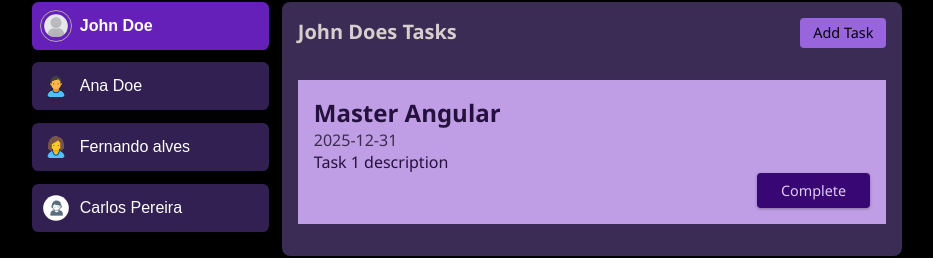
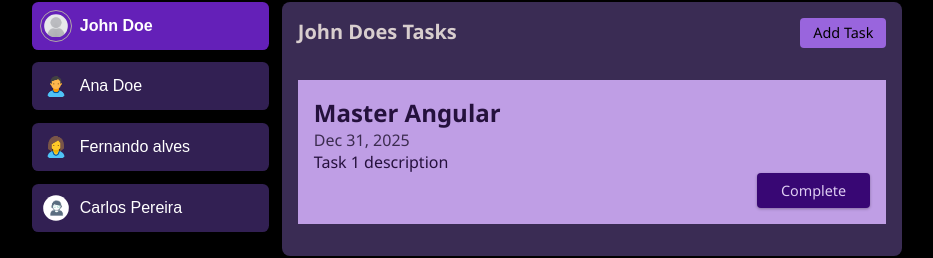
Before and after one commit to alessandrouleon/task-angular, an Angular app: page / in a window 1280 px wide. Both pictures are taken after a click on the button "John Doe". Shown: the part 184-442 px from the top of the page, without its empty margins (173-1106 px from the left). Built offline with nearby package versions, Linux system fonts and the light colour scheme.

Commit message:
crreate service tasks

```diff
--- a/src/app/tasks/task/task.component.html
+++ b/src/app/tasks/task/task.component.html
@@ -1,7 +1,7 @@
 <app-card>
 <article>
   <h2>{{ task.title }}</h2>
-  <time>{{ task.dueDate }}</time>
+  <time>{{ task.dueDate | date  }}</time>
   <p>{{ task.sumary }}</p>
   <div class="actions">
     <button (click)="onCompleteTask()">Complete</button>
--- a/src/app/tasks/task/task.component.ts
+++ b/src/app/tasks/task/task.component.ts
@@ -1,9 +1,10 @@
+import { DatePipe } from "@angular/common";
 import { Component, EventEmitter, Input, Output } from '@angular/core';
 import { CardComponent } from "../../shared/card/card.component";
 import { Task } from './task.model';
 @Component({
   selector: 'app-task',
-  imports: [CardComponent],
+  imports: [CardComponent, DatePipe],
   templateUrl: './task.component.html',
   styleUrl: './task.component.scss',
 })
--- a/src/app/tasks/tasks.component.ts
+++ b/src/app/tasks/tasks.component.ts
@@ -1,7 +1,8 @@
 import { Component, Input } from '@angular/core';
 import { NewTaskComponent } from "./new-task/new-task.component";
 import { TaskComponent } from './task/task.component';
-import { type NewTeskDate, Task } from './task/task.model';
+import { type NewTeskDate } from './task/task.model';
+import { TasksService } from './tasks.service';
 
 @Component({
   selector: 'app-tasks',
@@ -14,41 +15,15 @@ export class TasksComponent {
   @Input({ required: true }) name!: string;
   isAddingTask: boolean = false;
 
-  tasks: Task[] = [
-    {
-      id: 't1',
-      userId: 'u0',
-      title: 'Master Angular',
-      sumary: 'Task 1 description',
-      dueDate: '2025-12-31',
-    },
-    {
-      id: 't2',
-      userId: 'u1',
-      title: 'Master TypeScriptrrrrrrrrrrrrrrrrrrrrrrrrr',
-      sumary: 'Task 2 sumary',
-      dueDate: '2025-12-31',
-    },
-    {
-      id: 't3',
-      userId: 'u2',
-      title: 'Master LLM',
-      sumary: 'Task 3 description',
-      dueDate: '2025-12-31',
-    },
-    {
-      id: 't4',
-      userId: 'u3',
-      title: 'Master Pyton',
-      sumary: 'Task 4 Pyton',
-      dueDate: '2025-12-31',
-    },
-  ];
+
+  constructor(private tasksService: TasksService) {
+    // Initialization logic can go here
+  }
   get selectedUserTesks() {
-    return this.tasks.filter((task) => task.userId === this.userId);
+    return this.tasksService.getUserTasks(this.userId);
   }
   onCompleteTask(id: string) {
-    this.tasks = this.tasks.filter((task) => task.id !== id);
+
   }
 
   onStartAddTask() {
@@ -60,13 +35,7 @@ export class TasksComponent {
   }
 
   onAddTask(taskData: NewTeskDate) {
-    this.tasks.push({
-      id: Math.random().toString(),
-      userId: this.userId,
-      title: taskData.title,
-      sumary: taskData.summary,
-      dueDate: taskData.date,
-    });
+
     this.isAddingTask = false;
 
   }
--- /dev/null
+++ b/src/app/tasks/tasks.service.ts
@@ -0,0 +1,55 @@
+import { Injectable } from "@angular/core";
+import { type NewTeskDate, Task } from "./task/task.model";
+
+@Injectable({providedIn: 'root'})
+export class TasksService {
+  private   tasks: Task[] = [
+    {
+      id: 't1',
+      userId: 'u0',
+      title: 'Master Angular',
+      sumary: 'Task 1 description',
+      dueDate: '2025-12-31',
+    },
+    {
+      id: 't2',
+      userId: 'u1',
+      title: 'Master TypeScriptrrrrrrrrrrrrrrrrrrrrrrrrr',
+      sumary: 'Task 2 sumary',
+      dueDate: '2025-12-31',
+    },
+    {
+      id: 't3',
+      userId: 'u2',
+      title: 'Master LLM',
+      sumary: 'Task 3 description',
+      dueDate: '2025-12-31',
+    },
+    {
+      id: 't4',
+      userId: 'u3',
+      title: 'Master Pyton',
+      sumary: 'Task 4 Pyton',
+      dueDate: '2025-12-31',
+    },
+  ];
+
+  getUserTasks(userId: string) {
+    return this.tasks.filter((task) => task.userId === userId);
+  }
+
+  addTasks(taskData: NewTeskDate, userId: string) {
+    this.tasks.push({
+      id: Math.random().toString(),
+      userId: userId,
+      title: taskData.title,
+      sumary: taskData.summary,
+      dueDate: taskData.date,
+    });
+  }
+
+  removeTasks(id: string){
+    this.tasks = this.tasks.filter((task) => task.id !== id);
+  }
+
+}
```
